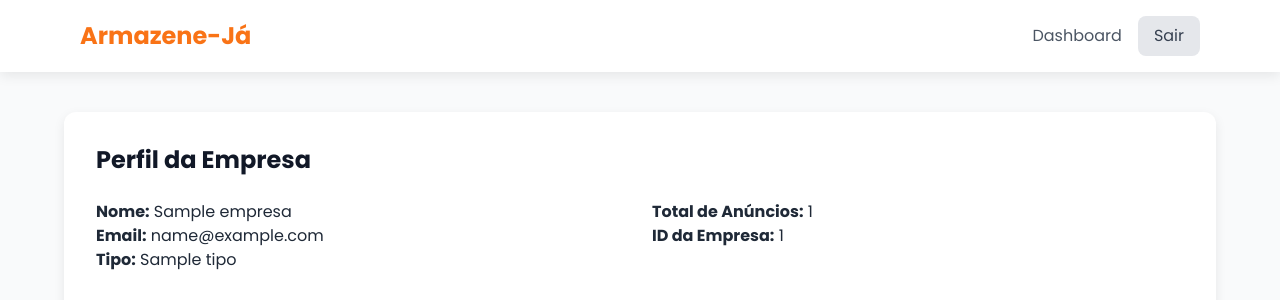
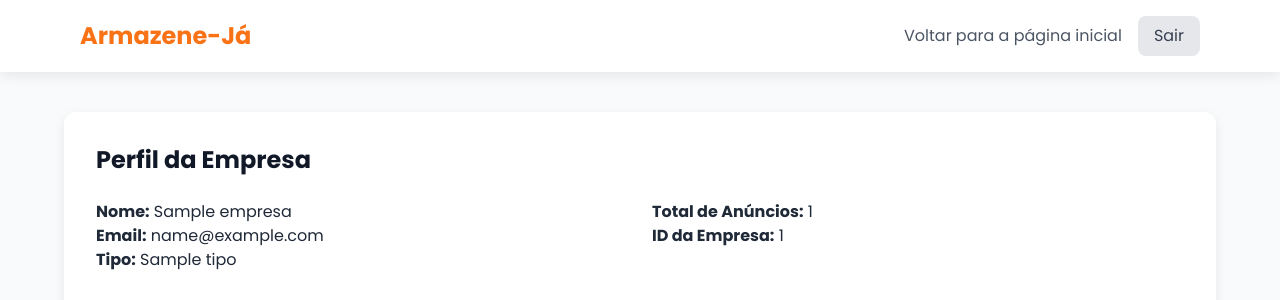
Before and after one commit to LU1ZG/ARMAZENE-JA-TCC-, a Flask app: template templates/perfil.html in a window 1280 px wide. Shown: the top 300 px of the page. Run offline with Flask 3, Linux system fonts and the light colour scheme; the template is opened without the code that fills it: most values are stand-ins (such as "Sample title", 1, 10 or a date in 2020); some libraries are stand-ins or nearby versions.

Commit message:
perfil.html

```diff
--- a/templates/perfil.html
+++ b/templates/perfil.html
@@ -16,7 +16,7 @@
         <div class="max-w-6xl mx-auto flex justify-between items-center p-4">
             <h1 class="text-2xl font-bold text-orange-500">Armazene-Já</h1>
             <div class="flex gap-4 items-center">
-                <a href="{{ url_for('dashboard') }}" class="text-gray-600 hover:text-orange-500 transition">Dashboard</a>
+                <a href="{{ url_for('dashboard') }}" class="text-gray-600 hover:text-orange-500 transition">Voltar para a página inicial</a>
                 <a href="{{ url_for('logout') }}" class="bg-gray-200 text-gray-700 px-4 py-2 rounded-lg hover:bg-gray-300">Sair</a>
             </div>
         </div>
```
